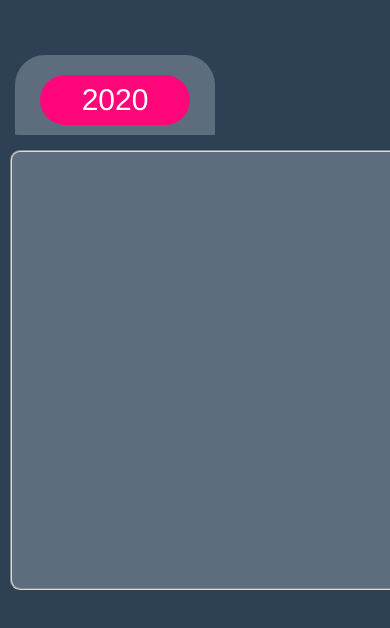
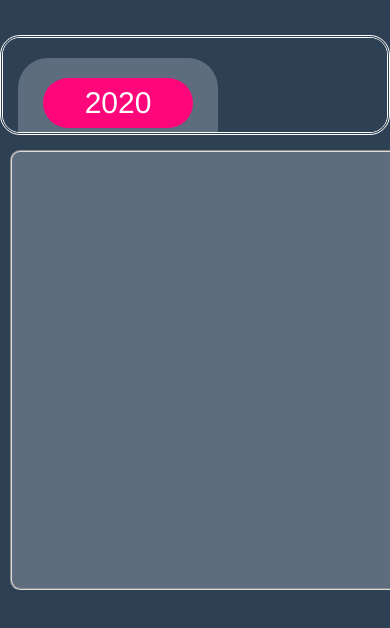
Before and after one commit to jaswanthpallavolu/proj_games, a website: page pages/main.html in a window 390 px wide. Drawn offline with nearby package versions, Linux system fonts and the light colour scheme.

Commit message:
Update main.html

```diff
--- a/pages/main.html
+++ b/pages/main.html
@@ -64,6 +64,9 @@
                     width:100%;
                     z-index: 8888;
                     border-radius: 20px;
+		    border-color:white;
+                    border-width:3px;
+                    border-style:double;
                 }
                 .right{
                     width:100%;
```
